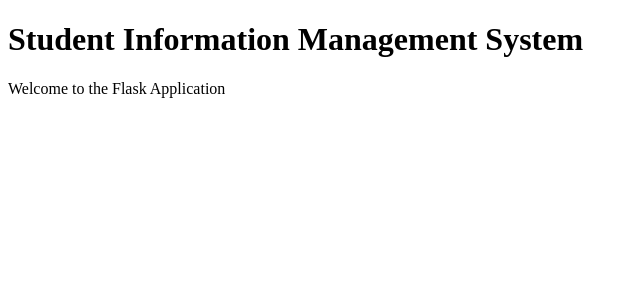
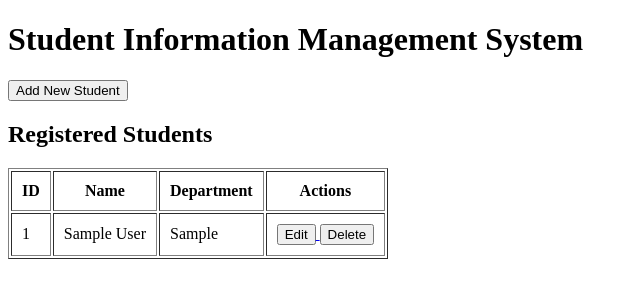
Before and after one commit to gokul1122-git/StudentManagement, a Flask app: page / in a window 1280 px wide. Shown: the top 300 px of the page, without its empty margins (0-640 px from the left). Run offline with Flask 3, Linux system fonts and the light colour scheme; tables that the repository leaves empty hold one stand-in row (values such as "Sample post").

Commit message:
Completed student registration and management features

```diff
--- a/app.py
+++ b/app.py
@@ -1,12 +1,15 @@
 
-from flask import Flask, render_template, request
+from flask import Flask, render_template, request, redirect, url_for
 import sqlite3
 
 app = Flask(__name__)
 
+# Database connection
 def connect_db():
     return sqlite3.connect("students.db")
 
+
+# Create database table
 with connect_db() as con:
     con.execute("""
         CREATE TABLE IF NOT EXISTS students (
@@ -16,18 +19,25 @@ with connect_db() as con:
         )
     """)
 
+
+# READ - Display all students
 @app.route("/")
 def home():
-    return render_template("index.html")
+    with connect_db() as con:
+        students = con.execute(
+            "SELECT * FROM students"
+        ).fetchall()
 
+    return render_template("index.html", students=students)
+
+
+# CREATE - Add a new student
 @app.route("/register", methods=["GET", "POST"])
 def register():
+
     if request.method == "POST":
-        name = request.form["name"].strip()
-        department = request.form["department"].strip()
-
-        if not name or not department:
-            return "All fields are required"
+        name = request.form["name"]
+        department = request.form["department"]
 
         with connect_db() as con:
             con.execute(
@@ -35,9 +45,48 @@ def register():
                 (name, department)
             )
 
-        return "Student Registration Successful!"
+        return redirect(url_for("home"))
 
     return render_template("register.html")
 
+
+# UPDATE - Edit student details
+@app.route("/update/<int:id>", methods=["GET", "POST"])
+def update(id):
+
+    with connect_db() as con:
+        student = con.execute(
+            "SELECT * FROM students WHERE id = ?", (id,)
+        ).fetchone()
+
+        if student is None:
+            return "Student not found", 404
+
+        if request.method == "POST":
+            name = request.form["name"]
+            department = request.form["department"]
+
+            con.execute(
+                "UPDATE students SET name = ?, department = ? WHERE id = ?",
+                (name, department, id)
+            )
+
+            return redirect(url_for("home"))
+
+    return render_template("edit.html", student=student)
+
+
+# DELETE - Remove student
+@app.route("/delete/<int:id>", methods=["POST"])
+def delete(id):
+
+    with connect_db() as con:
+        con.execute(
+            "DELETE FROM students WHERE id = ?", (id,)
+        )
+
+    return redirect(url_for("home"))
+
+
 if __name__ == "__main__":
     app.run(debug=True)
--- a/templates/index.html
+++ b/templates/index.html
@@ -2,10 +2,57 @@
 <!DOCTYPE html>
 <html>
 <head>
-    <title>Student Management</title>
+    <title>Student Information Management</title>
 </head>
 <body>
+
     <h1>Student Information Management System</h1>
-    <p>Welcome to the Flask Application</p>
+
+    <a href="/register">
+        <button>Add New Student</button>
+    </a>
+
+    <h2>Registered Students</h2>
+
+    <table border="1" cellpadding="10">
+
+        <tr>
+            <th>ID</th>
+            <th>Name</th>
+            <th>Department</th>
+            <th>Actions</th>
+        </tr>
+
+        {% for student in students %}
+
+        <tr>
+            <td>{{ student[0] }}</td>
+            <td>{{ student[1] }}</td>
+            <td>{{ student[2] }}</td>
+
+            <td>
+
+                <a href="/update/{{ student[0] }}">
+                    <button>Edit</button>
+                </a>
+
+                <form action="/delete/{{ student[0] }}"
+                      method="POST"
+                      style="display:inline;">
+
+                    <button type="submit"
+                    onclick="return confirm('Delete this student?')">
+                        Delete
+                    </button>
+
+                </form>
+
+            </td>
+        </tr>
+
+        {% endfor %}
+
+    </table>
+
 </body>
 </html>
```
Also changed, not shown: templates/edit.html (added, +34 -0 lines), templates/register.html (+12 -2 lines), templates/success.html (added, +17 -0 lines).
